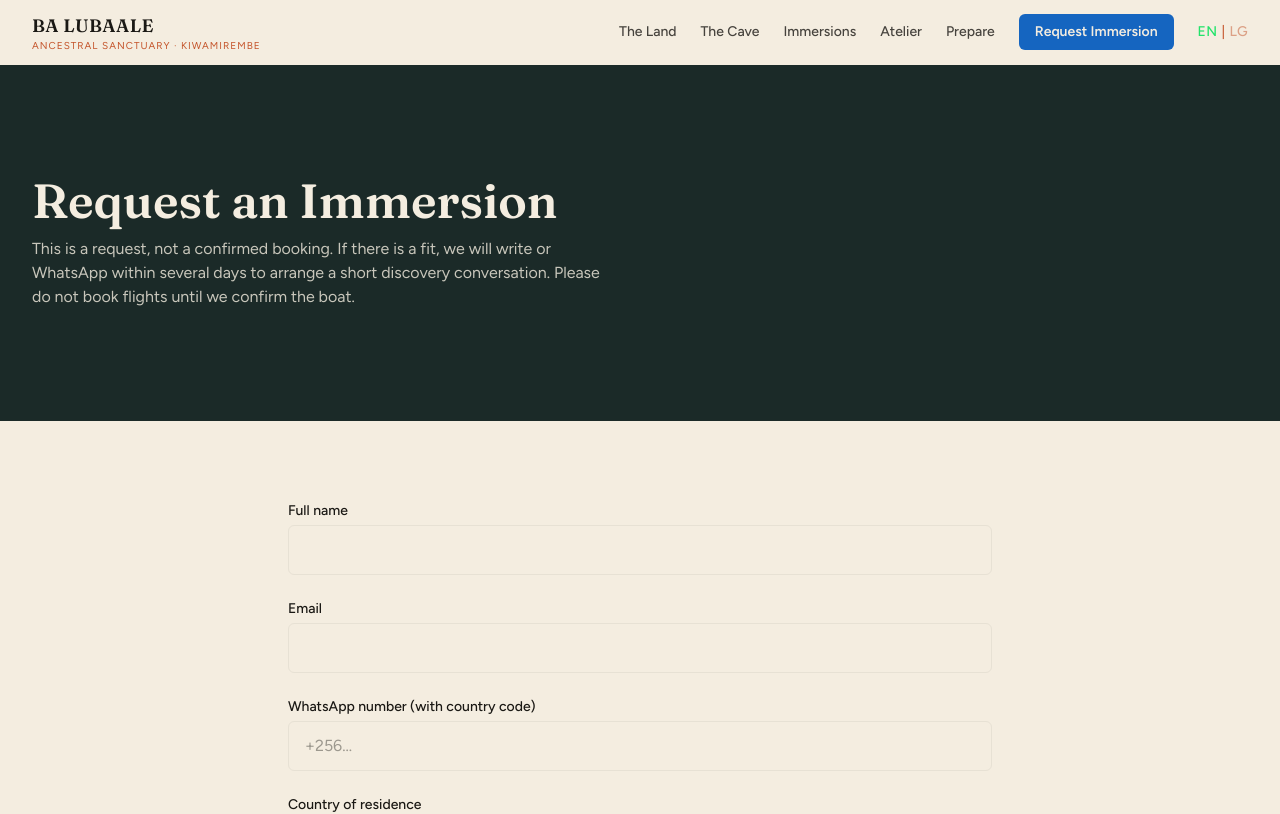
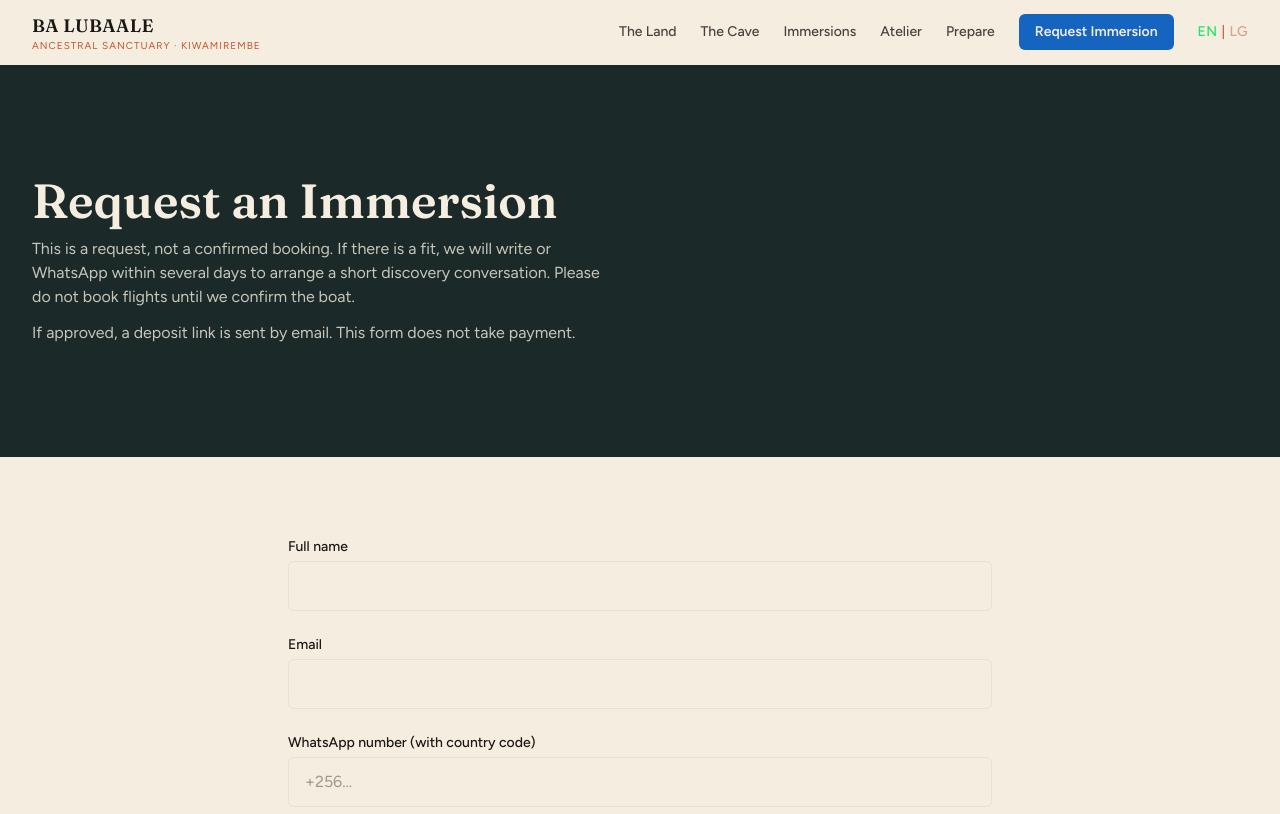
Before and after one commit to okechbrian/ba-lubaale-ancestral-sanctuary, a Next.js app: page /apply in a window 1280 px wide. Shown: the top 814 px of the page. Built offline with nearby package versions, Linux system fonts and the light colour scheme.

Commit message:
apply: state that the form takes no payment, deposit link by email after approval

```diff
--- a/app/apply/page.tsx
+++ b/app/apply/page.tsx
@@ -116,6 +116,10 @@ export default function ApplyPage() {
             will write or WhatsApp within several days to arrange a short
             discovery conversation. Please do not book flights until we confirm
             the boat.
+          </p>
+          <p className="mt-3 max-w-xl text-cream/80">
+            If approved, a deposit link is sent by email. This form does not
+            take payment.
           </p>
         </div>
       </section>
```
